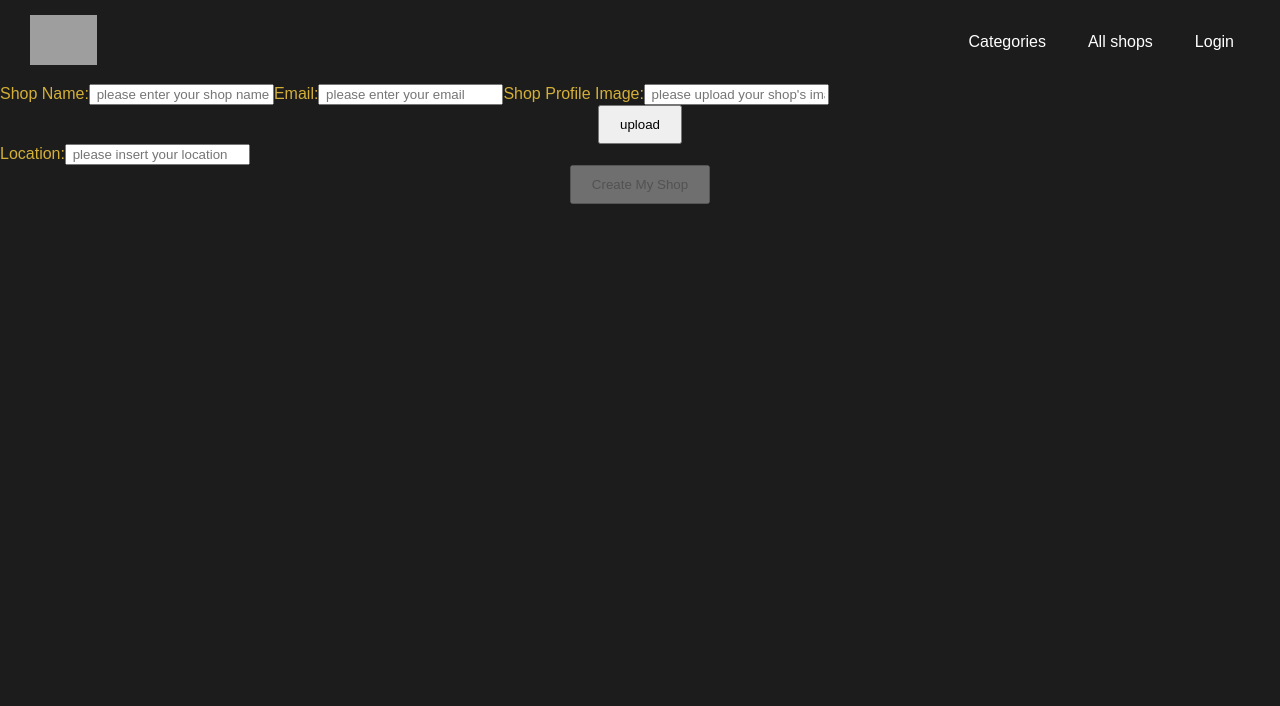
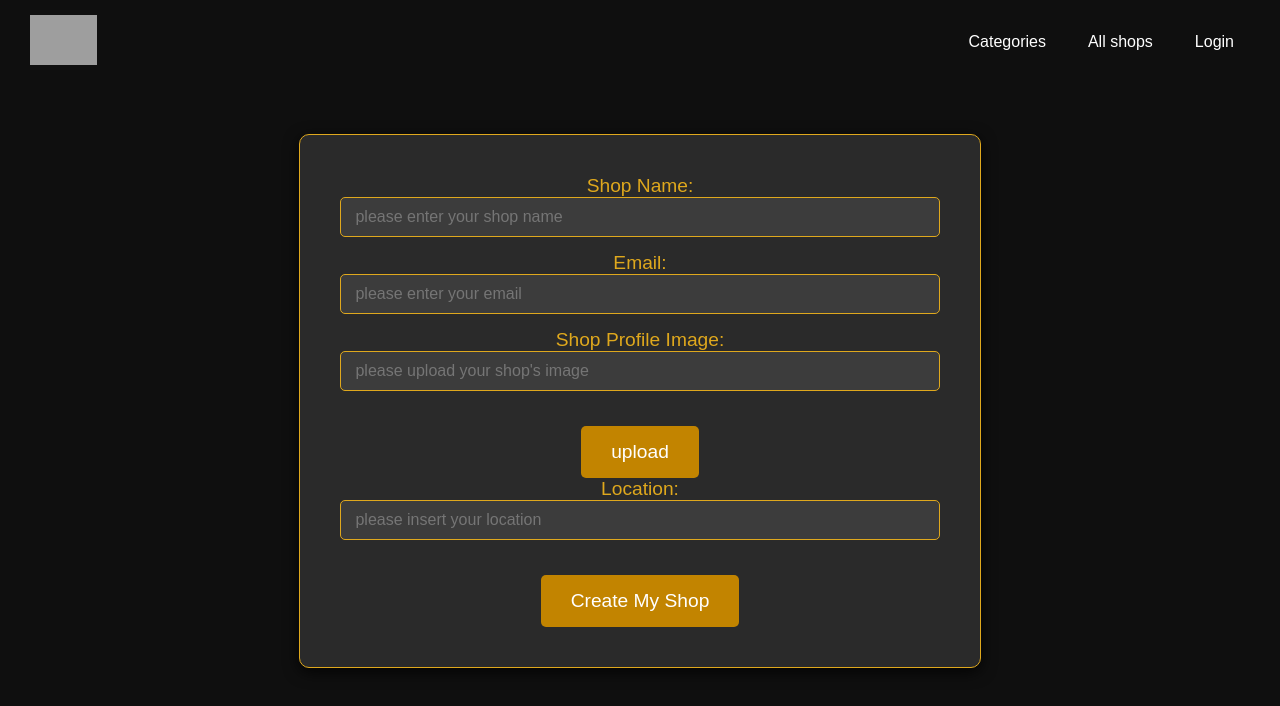
Before and after one commit to jasimSalman/Swan-Shine_Front-end, a React (Vite) app in the folder swan-shine/: page /new-shop in a window 1280 px wide. Shown: the top 706 px of the page. Built offline with nearby package versions, Linux system fonts and the light colour scheme; grey boxes are pictures that could not be loaded.

Commit message:
finishing touches on new components

```diff
--- /dev/null
+++ b/swan-shine/src/components/AddItems/AddItemsForm.css
@@ -0,0 +1,58 @@
+body {
+  margin: 0;
+  font-family: 'Arial', sans-serif;
+  background-color: #1c1c1c;
+  color: #d4af37;
+}
+
+.add-items-form-container {
+  max-width: 600px;
+  margin: 50px auto;
+  padding: 40px;
+  border: 1px solid #444;
+  border-radius: 10px;
+  background-color: #2a2a2a;
+  box-shadow: 0 4px 15px rgba(0, 0, 0, 0.5);
+  text-align: center;
+}
+
+.add-items-form-container form {
+  display: flex;
+  flex-direction: column;
+  gap: 15px;
+}
+
+.add-items-form-container label {
+  font-size: 1.2em;
+  color: #d4af37;
+  text-align: left;
+}
+
+.add-items-form-container input,
+.add-items-form-container select {
+  padding: 10px;
+  border: 1px solid #444;
+  border-radius: 5px;
+  background-color: #1c1c1c;
+  color: #d4af37;
+  width: 100%;
+  font-size: 1em;
+  box-sizing: border-box;
+}
+
+.add-items-form-container button {
+  background-color: #d4af37;
+  color: #1c1c1c;
+  border: none;
+  padding: 15px 30px;
+  border-radius: 5px;
+  cursor: pointer;
+  font-size: 1.2em;
+  margin-top: 20px;
+  transition: background-color 0.3s;
+}
+
+.add-items-form-container button[disabled] {
+  background-color: #b08f26;
+  cursor: not-allowed;
+}
--- a/swan-shine/src/components/AddItems/AddItemsForm.jsx
+++ b/swan-shine/src/components/AddItems/AddItemsForm.jsx
@@ -1,6 +1,7 @@
 import { useState } from 'react'
 import { useNavigate } from 'react-router-dom'
 import Client, { BASE_URL } from '../../services/api'
+import './AddItemsForm.css'
 
 const AddItemsForm = () => {
   const userId = localStorage.getItem('userId')
--- a/swan-shine/src/components/AddShop/AddShop.css
+++ b/swan-shine/src/components/AddShop/AddShop.css
@@ -0,0 +1,60 @@
+body {
+  margin: 0;
+  font-family: 'Arial', sans-serif;
+  background-color: #0f0f0f;
+  color: #ffffff;
+}
+
+.addshop-form {
+  max-width: 600px;
+  margin: 50px auto;
+  padding: 40px;
+  border: 1px solid #dfa81d;
+  border-radius: 10px;
+  background-color: #2a2a2a;
+  box-shadow: 0 4px 15px rgba(0, 0, 0, 0.8);
+  text-align: center;
+}
+
+.addshop-form label {
+  font-size: 1.2em;
+  margin: 10px 0;
+  color: #dfa81d;
+  width: 100%;
+  text-align: left;
+}
+
+.addshop-form input {
+  padding: 10px;
+  border: 1px solid #dfa81d;
+  border-radius: 5px;
+  background-color: #3c3c3c;
+  color: #ffffff;
+  width: 100%;
+  font-size: 1em;
+  margin-bottom: 15px;
+  box-sizing: border-box;
+}
+
+.addshop-form button {
+  background-color: #c28400;
+  color: #ffffff;
+  border: none;
+  padding: 15px 30px;
+  border-radius: 5px;
+  font-size: 1.2em;
+  margin-top: 20px;
+  cursor: pointer;
+  transition: background-color 0.3s;
+}
+
+.addshop-form button:hover {
+  background-color: #dfa81d;
+}
+
+.addshop-form img {
+  margin-top: 20px;
+  max-width: 100%;
+  border-radius: 10px;
+  border: 1px solid #dfa81d;
+}
--- a/swan-shine/src/components/ItemDetails/ItemDetailsPage.css
+++ b/swan-shine/src/components/ItemDetails/ItemDetailsPage.css
@@ -24,6 +24,7 @@ body {
   display: flex;
   flex-direction: column;
   align-items: center;
+  position: relative;
 }
 
 .item-image {
@@ -38,6 +39,25 @@ body {
   width: 100%;
   height: auto;
   border-radius: 10px;
+}
+
+.heart-icon {
+  position: absolute;
+  top: 10px;
+  right: 10px;
+  width: 30px;
+  height: 30px;
+  cursor: pointer;
+}
+
+.heart-icon svg {
+  width: 100%;
+  height: 100%;
+  fill: none;
+  stroke: #d4af37;
+  stroke-width: 2;
+  stroke-linecap: round;
+  stroke-linejoin: round;
 }
 
 .item-details {
@@ -116,47 +136,6 @@ body {
   }
 }
 
-.item-details-card {
-  display: flex;
-  flex-direction: column;
-  align-items: center;
-  position: relative;
-}
-
-.item-image {
-  position: relative;
-  width: 100%;
-  height: auto;
-  border-radius: 10px;
-  overflow: hidden;
-}
-
-.item-image img {
-  width: 100%;
-  height: auto;
-  border-radius: 10px;
-}
-
-.heart-icon {
-  position: absolute;
-  top: 10px;
-  right: 10px;
-  width: 30px;
-  height: 30px;
-  cursor: pointer;
-}
-
-.heart-icon svg {
-  width: 100%;
-  height: 100%;
-  fill: none;
-  stroke: #d4af37;
-  stroke-width: 2;
-  stroke-linecap: round;
-  stroke-linejoin: round;
-}
-
-/* Removed the hover effects */
 .items-card {
   display: flex;
   flex-direction: column;
--- a/swan-shine/src/components/Login/LoginPage.css
+++ b/swan-shine/src/components/Login/LoginPage.css
@@ -7,7 +7,8 @@ body {
   color: #d4af37;
 }
 
-.login-page {
+.login-page,
+.registration-form {
   max-width: 400px;
   margin: 100px auto;
   padding: 20px;
@@ -18,7 +19,8 @@ body {
   box-shadow: 0 4px 15px rgba(0, 0, 0, 0.5);
 }
 
-.login-page h1 {
+.login-page h1,
+.registration-form h1 {
   font-size: 2.5em;
   margin-bottom: 20px;
   border-bottom: 2px solid #d4af37;
@@ -26,13 +28,15 @@ body {
   padding-bottom: 10px;
 }
 
-.login-form {
+.login-form,
+.registration-form {
   display: flex;
   flex-direction: column;
   align-items: center;
 }
 
-.login-form label {
+.login-form label,
+.registration-form label {
   font-size: 1.2em;
   margin: 10px 0;
   color: #d4af37;
@@ -40,7 +44,8 @@ body {
   text-align: left;
 }
 
-.login-form input {
+.login-form input,
+.registration-form input {
   padding: 10px;
   border: 1px solid #444;
   border-radius: 5px;
@@ -52,7 +57,8 @@ body {
   box-sizing: border-box;
 }
 
-.login-form button {
+.login-form button,
+.registration-form button {
   background-color: #d4af37;
   color: #1c1c1c;
   border: none;
@@ -64,27 +70,27 @@ body {
   margin-top: 20px;
 }
 
-.login-form button:hover {
+.login-form button:hover,
+.registration-form button:hover {
   background-color: #b08f26;
 }
 
-.options {
+.options,
+.register-section {
   margin-top: 20px;
 }
 
-.option-link {
+.option-link,
+.register-link {
   display: block;
   color: #d4af37;
   text-decoration: none;
   margin-bottom: 10px;
 }
 
-.option-link:hover {
+.option-link:hover,
+.register-link:hover {
   text-decoration: underline;
-}
-
-.register-section {
-  margin-top: 20px;
 }
 
 .register-section span {
@@ -98,15 +104,6 @@ body {
   align-items: center;
 }
 
-.register-link {
-  color: #d4af37;
-  text-decoration: none;
-}
-
-.register-link:hover {
-  text-decoration: underline;
-}
-
 hr {
   border: 1px solid #444;
   width: 80%;
--- a/swan-shine/src/components/Shared/ItemsCard.css
+++ b/swan-shine/src/components/Shared/ItemsCard.css
@@ -1,12 +1,13 @@
 .items-card {
+  display: flex;
+  flex-direction: column;
+  gap: 20px;
+  align-items: center;
   background-color: #f0cd32;
   border: 1px solid #dfa81d;
   border-radius: 10px;
   padding: 20px;
   transition: transform 0.3s, box-shadow 0.3s;
-  display: flex;
-  flex-direction: column;
-  align-items: center;
 }
 
 .items-card img {
@@ -14,6 +15,20 @@
   height: 200px;
   object-fit: cover;
   border-radius: 10px 10px 0 0;
+}
+
+.item-card {
+  background: none;
+  display: flex;
+  gap: 20px;
+  align-items: center;
+  padding: 20px;
+}
+
+.item-card img {
+  border-radius: 10px;
+  width: 100px;
+  height: auto;
 }
 
 .item-details {
@@ -70,31 +85,3 @@
     height: 150px;
   }
 }
-
-.items-card {
-  background: none;
-}
-
-.item-card {
-  background: none;
-}
-
-.item-details {
-  background: none;
-}
-
-.items-card {
-  /* Ensure no background is set here */
-  background: none; /* Remove any background color */
-}
-
-.item-card {
-  /* Ensure no background or shadow is set here */
-  background: none; /* Remove any background color */
-  box-shadow: none; /* Remove any box shadow */
-  border: none; /* Optionally remove borders if they are causing the issue */
-}
-
-.item-details {
-  background: none; /* Ensure no background color is set here */
-}
```
